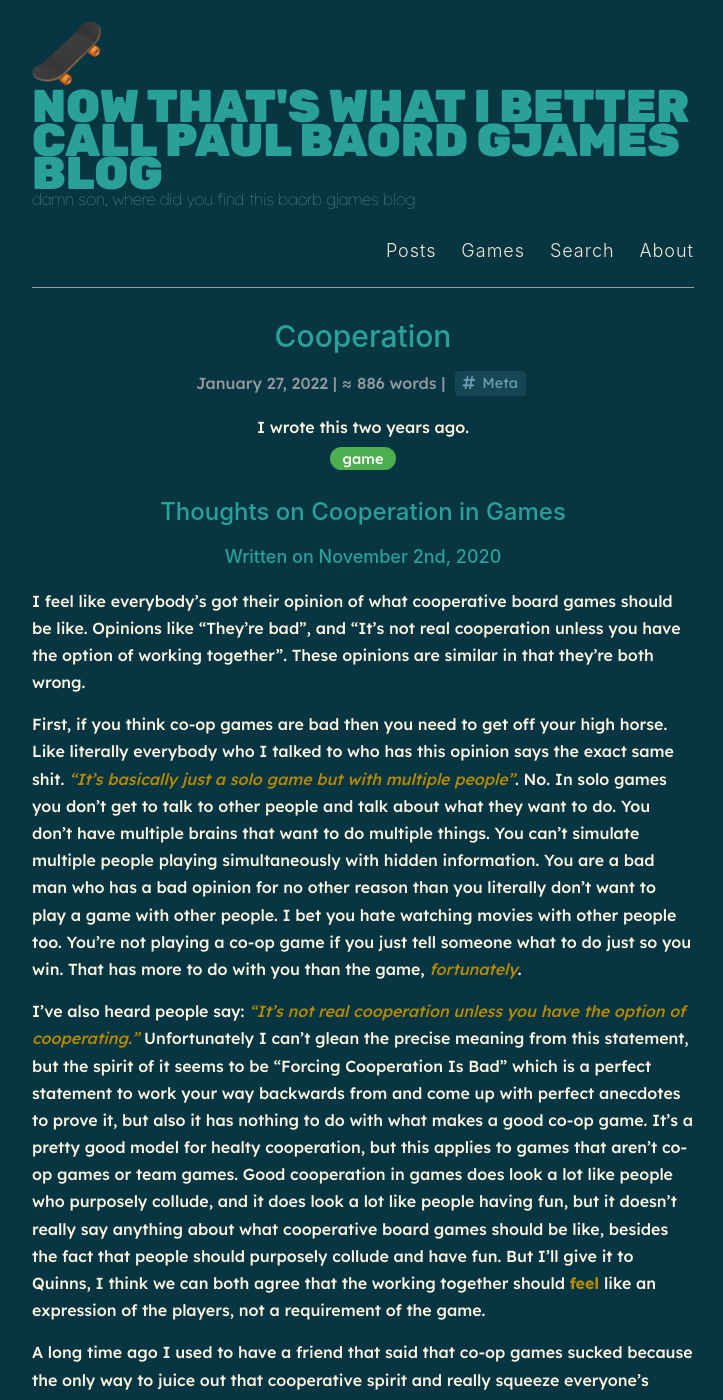
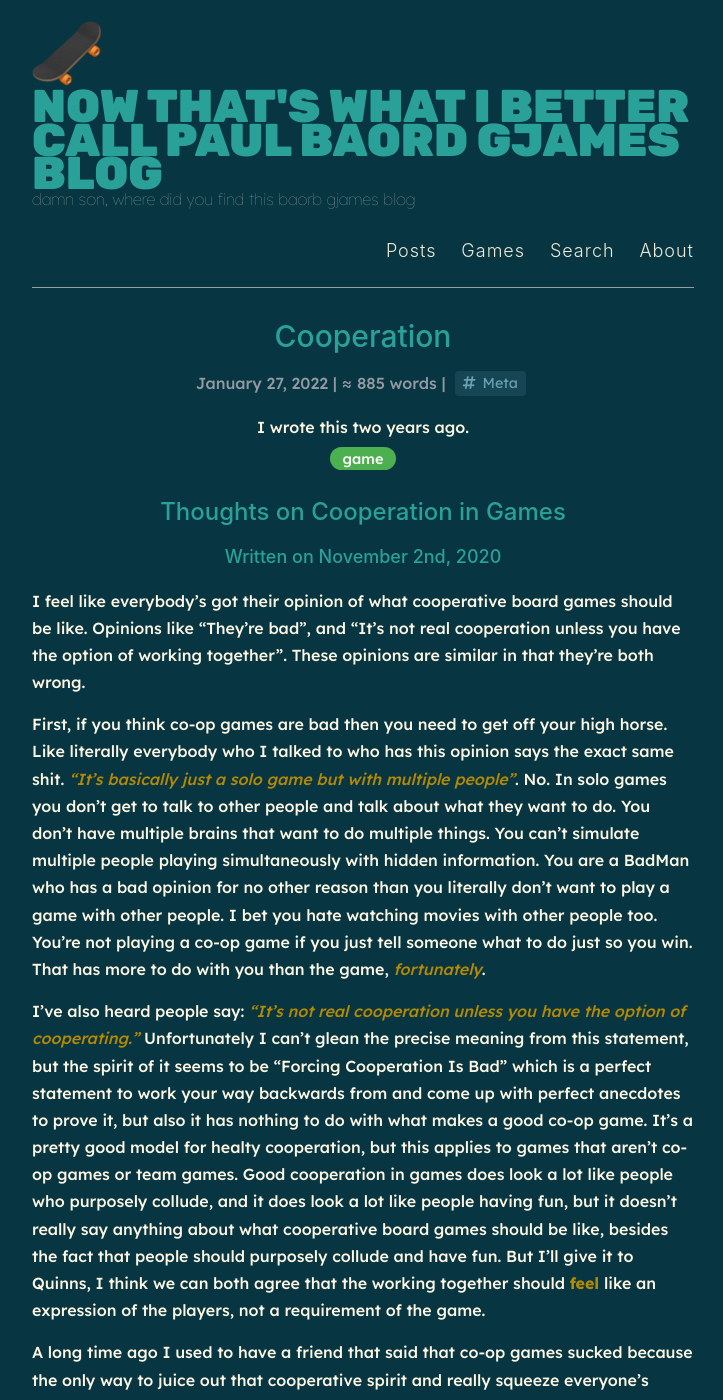
Before and after one commit to PKBoo/blog, a Jekyll site: the page built from game/_posts/2022-01-27-cooperation.md, in a window 1280 px wide and 1400 px high. Shown: the whole window, without its empty margins (277-1000 px from the left). Built offline with Jekyll 4.4.1, drawn with Linux system fonts in a browser that asks for light colours; nearby versions of some CDN libraries; some web fonts are replaced; our own code applies the rules of GitHub Pages for plain Markdown files.

Commit message:
Updated cooperation.md

```diff
--- a/game/_posts/2022-01-27-cooperation.md
+++ b/game/_posts/2022-01-27-cooperation.md
@@ -9,7 +9,7 @@ excerpt: I wrote this two years ago.
 
 I feel like everybody's got their opinion of what cooperative board games should be like. Opinions like "They're bad", and "It's not real cooperation unless you have the option of working together". These opinions are similar in that they're both wrong.
 
-First, if you think co-op games are bad then you need to get off your high horse. Like literally everybody who I talked to who has this opinion says the exact same shit. _"It's basically just a solo game but with multiple people"_. No. In solo games you don't get to talk to other people and talk about what they want to do. You don't have multiple brains that want to do multiple things. You can't simulate multiple people playing simultaneously with hidden information. You are a bad man who has a bad opinion for no other reason than you literally don't want to play a game with other people. I bet you hate watching movies with other people too. You're not playing a co-op game if you just tell someone what to do just so you win. That has more to do with you than the game, *fortunately*.
+First, if you think co-op games are bad then you need to get off your high horse. Like literally everybody who I talked to who has this opinion says the exact same shit. _"It's basically just a solo game but with multiple people"_. No. In solo games you don't get to talk to other people and talk about what they want to do. You don't have multiple brains that want to do multiple things. You can't simulate multiple people playing simultaneously with hidden information. You are a BadMan who has a bad opinion for no other reason than you literally don't want to play a game with other people. I bet you hate watching movies with other people too. You're not playing a co-op game if you just tell someone what to do just so you win. That has more to do with you than the game, *fortunately*.
 
 I've also heard people say: _"It's not real cooperation unless you have the option of cooperating."_ Unfortunately I can't glean the precise meaning from this statement, but the spirit of it seems to be "Forcing Cooperation Is Bad" which is a perfect statement to work your way backwards from and come up with perfect anecdotes to prove it, but also it has nothing to do with what makes a good co-op game. It's a pretty good model for healty cooperation, but this applies to games that aren't co-op games or team games. Good cooperation in games does look a lot like people who purposely collude, and it does look a lot like people having fun, but it doesn't really say anything about what cooperative board games should be like, besides the fact that people should purposely collude and have fun. But I'll give it to Quinns, I think we can both agree that the working together should **feel** like an expression of the players, not a requirement of the game.
 
```
